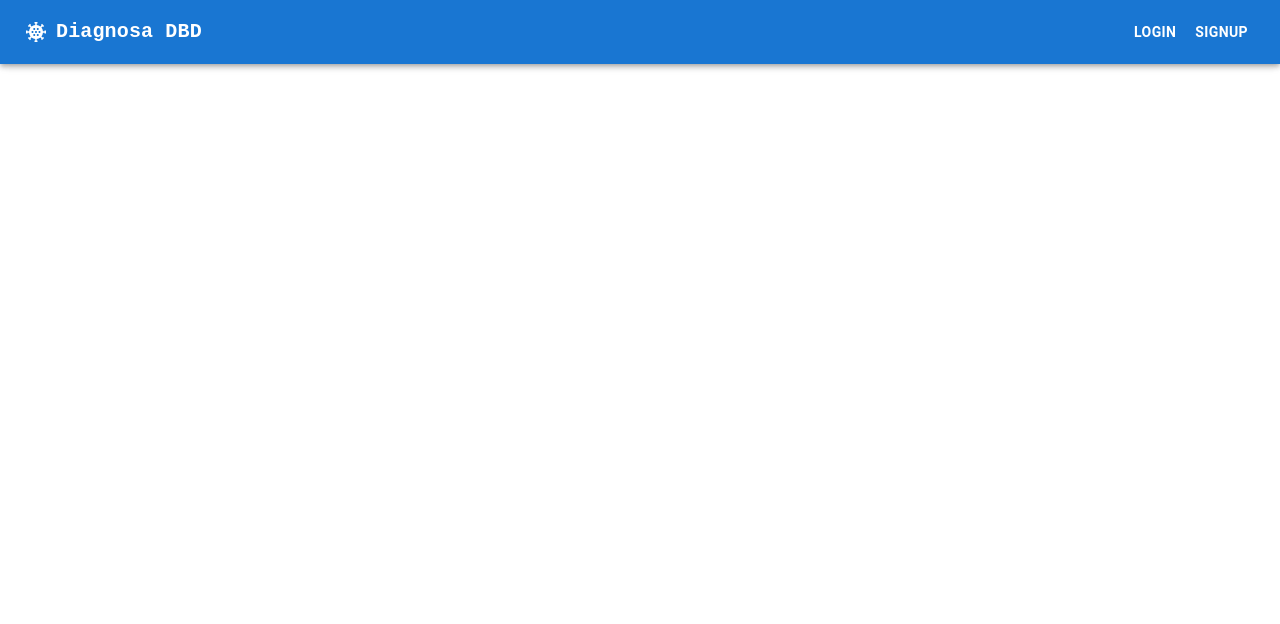
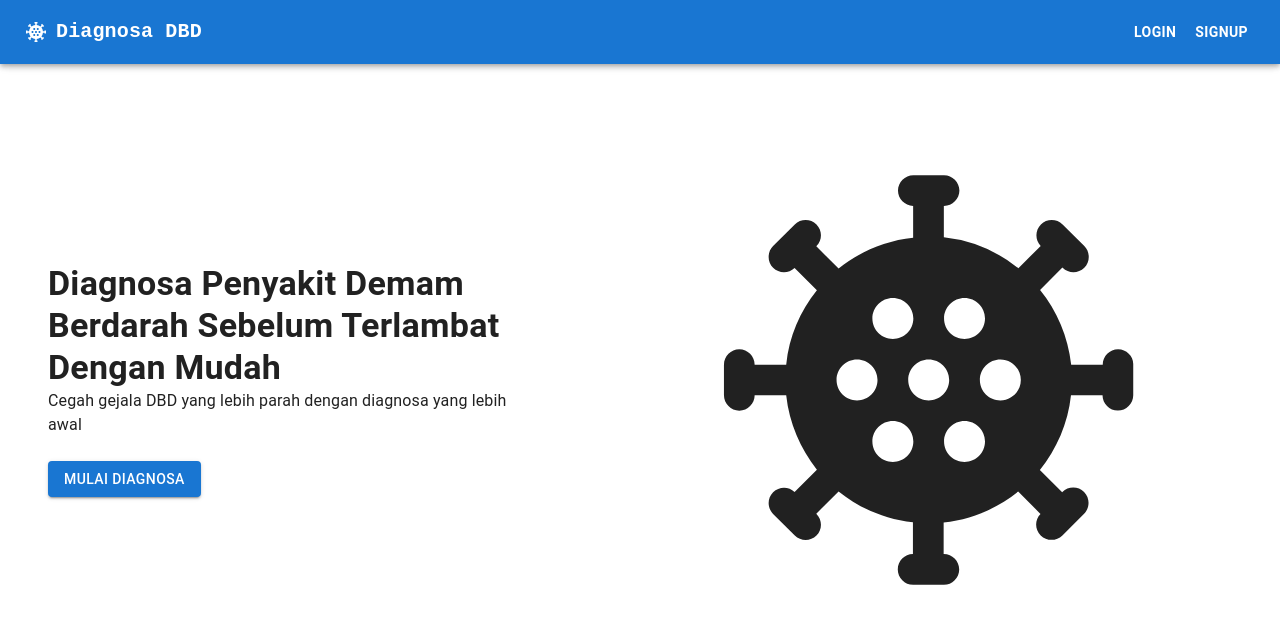
Before and after one commit to LinCie/Better-Diagnosa-Frontend, a React (Vite) app: page / in a window 1280 px wide. Shown: the top 624 px of the page. Built offline with nearby package versions, Linux system fonts and the light colour scheme.

Commit message:
added index page

```diff
--- a/src/Router.tsx
+++ b/src/Router.tsx
@@ -4,11 +4,14 @@ import {
   Route,
 } from "react-router-dom";
 import Root from "./Root";
+import Index from "./pages/Index";
 
 const router = createBrowserRouter(
   createRoutesFromElements(
     <>
-      <Route path="/" element={<Root />}></Route>
+      <Route path="/" element={<Root />}>
+        <Route path="/" element={<Index />} index />
+      </Route>
     </>
   )
 );
--- /dev/null
+++ b/src/pages/Index.tsx
@@ -0,0 +1,52 @@
+import { Coronavirus } from "@mui/icons-material";
+import { Box, Button, Grid, Typography } from "@mui/material";
+import { Link } from "react-router-dom";
+
+function Index() {
+  return (
+    <Grid container spacing={5} paddingLeft={6} height="100vh">
+      <Grid
+        item
+        xs={12}
+        md={5}
+        display="flex"
+        flexDirection="column"
+        justifyContent="center"
+      >
+        <Typography
+          component="h1"
+          variant="h4"
+          color="inherit"
+          fontWeight={700}
+        >
+          Diagnosa Penyakit Demam Berdarah Sebelum Terlambat Dengan Mudah
+        </Typography>
+        <Typography component="h2" variant="body1" marginBottom={3}>
+          Cegah gejala DBD yang lebih parah dengan diagnosa yang lebih awal
+        </Typography>
+        <Box>
+          <Button
+            component={Link}
+            to="/diagnose"
+            color="primary"
+            variant="contained"
+          >
+            Mulai Diagnosa
+          </Button>
+        </Box>
+      </Grid>
+      <Grid
+        item
+        xs={12}
+        md={7}
+        display="flex"
+        justifyContent="center"
+        alignItems="center"
+      >
+        <Coronavirus sx={{ height: "70%", width: "70%" }} />
+      </Grid>
+    </Grid>
+  );
+}
+
+export default Index;
```
